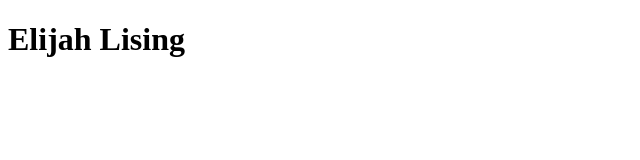
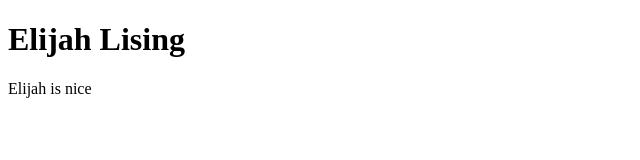
Before and after one commit to loldude03/Practice-repository, a plain HTML site: page index.html in a window 1280 px wide. Shown: the whole page, without its empty margins (0-640 px from the left). Drawn offline with Linux system fonts and the light colour scheme.

Commit message:
added compliment

```diff
--- a/index.html
+++ b/index.html
@@ -8,5 +8,6 @@
 </head>
 <body>
     <h1>Elijah Lising</h1>
+    <p>Elijah is nice</p>
 </body>
 </html>
```
